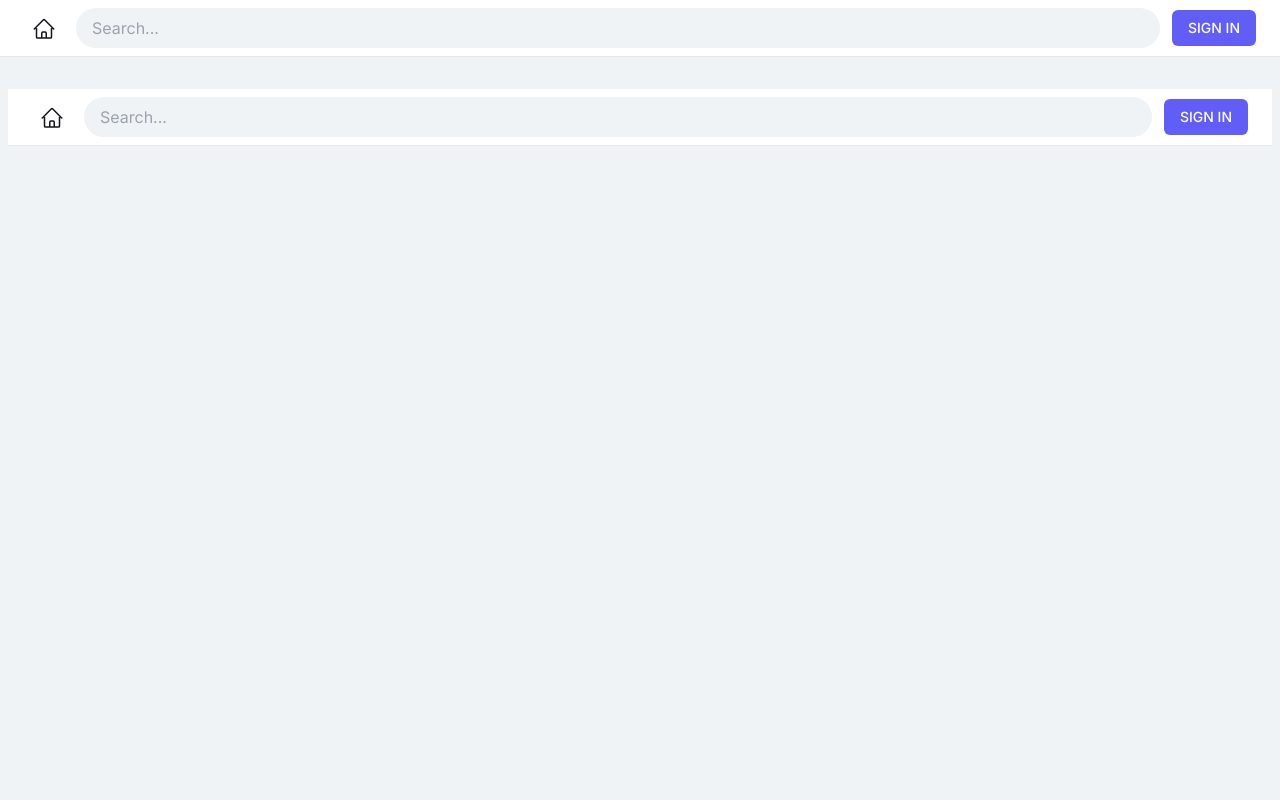
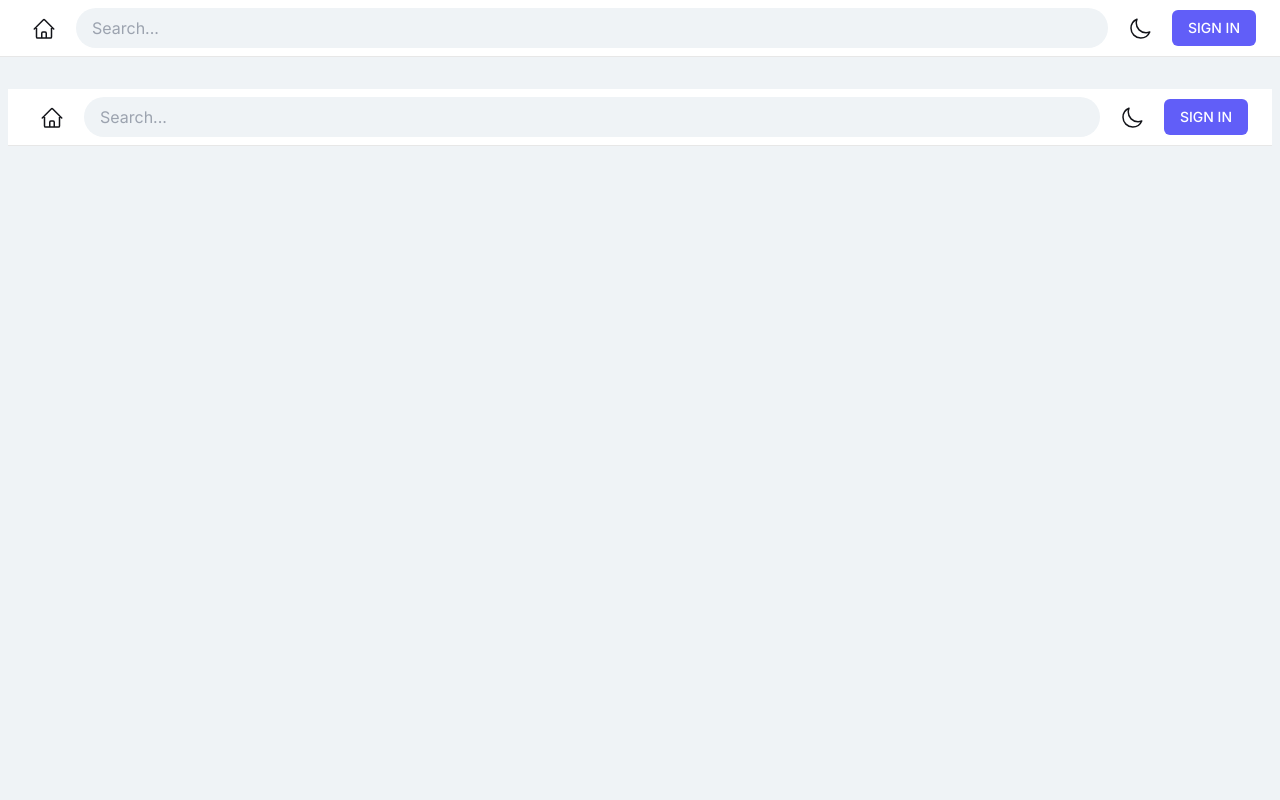
Before and after one commit to lko3001/thule, a Next.js app: page /layout in a window 1280 px wide. Shown: the top 800 px of the page. Built offline with nearby package versions, Linux system fonts and the light colour scheme; no server answers.

Commit message:
Added dark/light toggle

```diff
--- a/components/Navbar.tsx
+++ b/components/Navbar.tsx
@@ -1,6 +1,8 @@
 import {
   HomeIcon,
+  MoonIcon,
   PlusIcon,
+  SunIcon,
   UserCircleIcon,
 } from "@heroicons/react/24/outline";
 import Icon from "./Icon";
@@ -14,9 +16,10 @@ import { useRouter } from "next/router";
 export default function Navbar() {
   const [mounted, setMounted] = useState(false);
   const [user, setUser] = useState<UserProps | null>(null);
-  const { setTheme, theme } = useTheme();
+  const { setTheme, theme, systemTheme } = useTheme();
   const { status, data } = useSession();
   const router = useRouter();
+  const currentTheme = theme === "system" ? systemTheme : theme;
 
   useEffect(() => {
     setMounted(true);
@@ -34,13 +37,8 @@ export default function Navbar() {
       setTheme("light");
     } else if (theme === "light") {
       setTheme("dark");
-    } else if (
-      window.matchMedia &&
-      window.matchMedia("(prefers-color-scheme: dark)").matches
-    ) {
-      setTheme("light");
     } else {
-      setTheme("dark");
+      setTheme(systemTheme!);
     }
   }
 
@@ -54,7 +52,7 @@ export default function Navbar() {
       />
       {user && (
         <>
-          <Icon icon={<PlusIcon />} />
+          <Icon icon={<PlusIcon />} link="/create" />
           <img
             src={user.image || ""}
             onClick={() => router.push(`/user/${user.id}`)}
@@ -62,6 +60,10 @@ export default function Navbar() {
           />
         </>
       )}
+      <Icon
+        icon={currentTheme === "dark" ? <SunIcon /> : <MoonIcon />}
+        handleClick={switchTheme}
+      />
       {!data?.user?.email && (
         <button
           className="rounded-md bg-blueberry px-4 py-2 font-medium text-white uppercase text-sm whitespace-nowrap"
--- a/components/Post.tsx
+++ b/components/Post.tsx
@@ -112,7 +112,6 @@ export default function Post({
         />
         <span className="-mb-[1px] opacity-50">{_count.comments}</span>
         <Icon icon={<ChatBubbleBottomCenterTextIcon />} />
-        <Icon icon={<TagIcon />} />
       </div>
     </div>
   );
--- a/pages/_app.tsx
+++ b/pages/_app.tsx
@@ -10,16 +10,6 @@ export default function App({
   Component,
   pageProps: { session, ...pageProps },
 }: AppProps) {
-  const [mounted, setMounted] = useState(false);
-
-  useEffect(() => {
-    setMounted(true);
-  }, []);
-
-  if (!mounted) {
-    return null;
-  }
-
   return (
     <SessionProvider session={session}>
       <ThemeProvider attribute="class">
```
